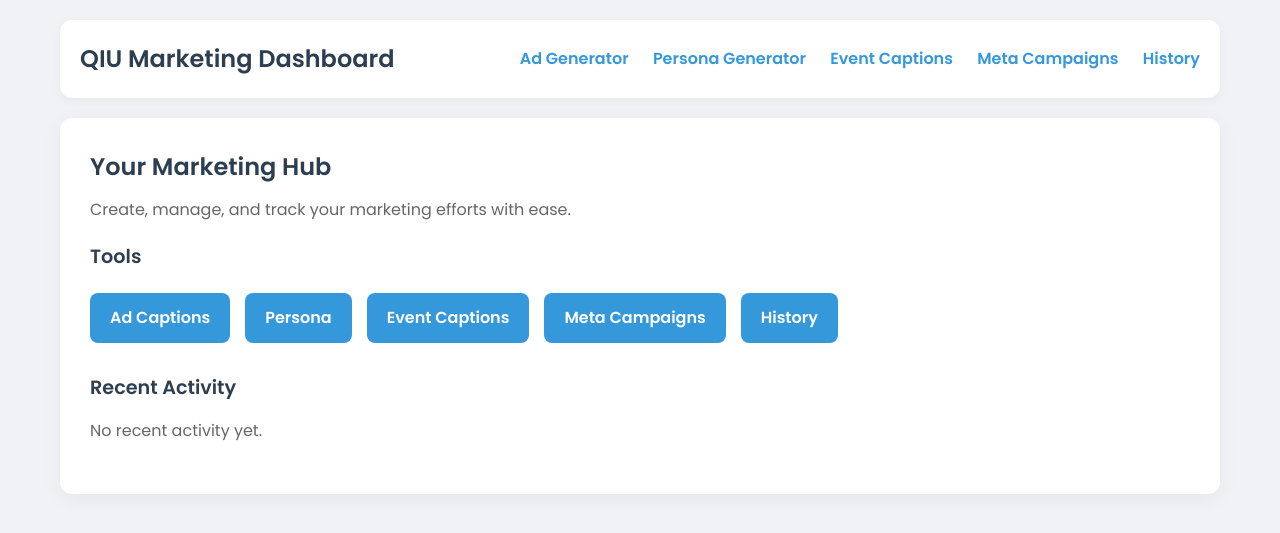
After one commit to izzoe3/adcaptiontool, a Flask app: template templates/dashboard.html in a window 1280 px wide. The commit adds this page. Shown: the top 533 px of the page. Run offline with Flask 3, Linux system fonts and the light colour scheme; the template is opened without the code that fills it, so the values that code supplies are empty.

Commit message:
Merge Campaign Dashboard and turn the app into digital marketing toolkit

```diff
--- a/app.py
+++ b/app.py
@@ -1,4 +1,4 @@
-from flask import Flask, render_template, request, jsonify, send_file
+from flask import Flask, render_template, request, jsonify, send_file, redirect, url_for  # Updated
 import csv
 import io
 import google.generativeai as genai
@@ -6,15 +6,27 @@ import sqlite3
 import json
 import re
 from datetime import datetime
-import os  # Add this
-from dotenv import load_dotenv  # Already added in integration
+import os
+from dotenv import load_dotenv
+from facebook_business.api import FacebookAdsApi
+from facebook_business.adobjects.campaign import Campaign
+from facebook_business.adobjects.adaccount import AdAccount
+from facebook_business.adobjects.adset import AdSet
+from facebook_business.adobjects.ad import Ad
+from facebook_business.adobjects.adcreative import AdCreative
+from facebook_business.exceptions import FacebookRequestError
+import time
+import logging
 
 app = Flask(__name__)
 
 # Load API key from .env
 load_dotenv()
-API_KEY = os.getenv("GOOGLE_API_KEY")
-genai.configure(api_key=API_KEY)
+GOOGLE_API_KEY = os.getenv("GOOGLE_API_KEY")
+META_ACCESS_TOKEN = os.getenv("META_ACCESS_TOKEN")
+genai.configure(api_key=GOOGLE_API_KEY)
+FacebookAdsApi.init(access_token=META_ACCESS_TOKEN)
+
 
 
 # Predefined intakes and programs
@@ -26,6 +38,9 @@ FOUNDATION_PROGRAMS = [
     "ACCA Foundation in Accountancy"
 ]
 PLATFORMS = ["Meta", "Google"]
+
+CACHE_FILE = "campaign_cache.json"
+CACHE_DURATION = 3600
 
 # Initialize SQLite database
 def init_db():
@@ -58,9 +73,110 @@ def save_to_history(platform, campaign_type, intake, tone, result, target_audien
               (timestamp, platform, campaign_type, intake, tone, result_json, used_json, target_audience, ad_goal))
     c.connection.commit()
 
+def format_budget(budget):
+    if budget == "N/A" or not budget:
+        return "N/A"
+    return f"RM {float(budget) / 100:.2f}"
+
+def format_caption(caption):
+    if caption == "N/A" or not caption:
+        return ["N/A"]
+    return [line.strip() for line in caption.split(". ") if line.strip()]
+
+def fetch_meta_campaigns_from_api(account_id):
+    fields = ["name", "objective", "daily_budget"]
+    campaigns = []
+    error_message = None
+    try:
+        account = AdAccount(account_id)
+        campaign_data = account.get_campaigns(
+            fields=fields,
+            params={"filtering": [{"field": "effective_status", "operator": "IN", "value": ["ACTIVE"]}]}
+        )
+        for campaign in campaign_data:
+            adsets = campaign.get_ad_sets(
+                fields=["name", "targeting"],
+                params={"filtering": [{"field": "effective_status", "operator": "IN", "value": ["ACTIVE"]}]}
+            )
+            audience_info = []
+            for adset in adsets:
+                targeting = adset.get("targeting", {})
+                ads = adset.get_ads(
+                    fields=["name", "creative"],
+                    params={"filtering": [{"field": "effective_status", "operator": "IN", "value": ["ACTIVE"]}]}
+                )
+                ad_info = []
+                for ad in ads:
+                    creative_id = ad.get("creative", {}).get("id")
+                    captions = []
+                    headlines = []
+                    if creative_id:
+                        creative = AdCreative(creative_id).api_get(fields=["body", "title"])
+                        captions = format_caption(creative.get("body", "N/A"))
+                        headlines = [creative.get("title", "N/A")]
+                    ad_info.append({
+                        "name": ad.get("name", "N/A"),
+                        "captions": captions,
+                        "headlines": headlines
+                    })
+
+                locations = []
+                geo = targeting.get("geo_locations", {})
+                for loc_type in ["countries", "regions", "cities"]:
+                    if loc_type in geo:
+                        locations.extend(geo[loc_type] if loc_type == "countries" else [loc["name"] for loc in geo[loc_type]])
+                if not locations:
+                    locations = ["N/A"]
+
+                audience_info.append({
+                    "name": adset.get("name", "N/A"),
+                    "age_min": targeting.get("age_min", "N/A"),
+                    "age_max": targeting.get("age_max", "N/A"),
+                    "locations": locations,
+                    "ads": ad_info
+                })
+
+            campaigns.append({
+                "name": campaign.get("name", "N/A"),
+                "objective": " ".join(word.capitalize() for word in campaign.get("objective", "N/A").split("_")),
+                "daily_budget": format_budget(campaign.get("daily_budget", "N/A")),
+                "audience": audience_info
+            })
+
+        with open(CACHE_FILE, "w") as f:
+            json.dump({"timestamp": time.time(), "campaigns": campaigns}, f)
+
+    except FacebookRequestError as e:
+        error_message = f"Error fetching Meta campaigns: {e}"
+        logging.error(error_message)
+
+    return campaigns, error_message
+
+def get_meta_campaigns(account_id, force_refresh=False):
+    if force_refresh or not os.path.exists(CACHE_FILE):
+        logging.info("Fetching fresh data from API")
+        return fetch_meta_campaigns_from_api(account_id)
+    with open(CACHE_FILE, "r") as f:
+        cache_data = json.load(f)
+    logging.info(f"Loaded from cache: {cache_data['campaigns']}")
+    return cache_data["campaigns"], None
+
+def get_history():
+    conn = sqlite3.connect('history.db')
+    conn.row_factory = sqlite3.Row
+    c = conn.cursor()
+    c.execute('SELECT * FROM history ORDER BY timestamp DESC LIMIT 5')
+    history = c.fetchall()
+    conn.close()
+    return history
+
 @app.route('/')
+def index():
+    return render_template('dashboard.html', get_history=get_history)
+
+@app.route('/generator')
 def home():
-    return render_template('index.html', intakes=INTAKES, foundation_programs=FOUNDATION_PROGRAMS, platforms=PLATFORMS)
+    return render_template('generator.html', intakes=INTAKES, foundation_programs=FOUNDATION_PROGRAMS, platforms=PLATFORMS)
 
 @app.route('/generate', methods=['POST'])
 def generate():
@@ -421,5 +537,25 @@ def persona():
 
     return render_template('persona.html', tones=["Professional", "Casual", "Exciting", "Inspirational", "Urgent", "Friendly"])
 
+# New campaign dashboard routes
+
+
+@app.route('/campaigns')
+def campaigns():
+    meta_account_id = "act_1837837733021085"
+    meta_campaigns, error_message = get_meta_campaigns(meta_account_id, force_refresh=False)
+    logging.info(f"Rendering campaigns: {meta_campaigns}")
+    conn = sqlite3.connect('history.db')
+    c = conn.cursor()
+    save_to_history("Meta Dashboard", "Campaign View", "N/A", "Neutral", {"campaigns": meta_campaigns})
+    conn.close()
+    return render_template('campaigns.html', meta_campaigns=meta_campaigns, error_message=error_message)
+
+@app.route('/refresh_campaigns')
+def refresh_campaigns():
+    meta_account_id = "act_1837837733021085"
+    fetch_meta_campaigns_from_api(meta_account_id)
+    return redirect(url_for('campaigns'))
+
 if __name__ == '__main__':
     app.run(debug=True)
--- a/static/styles.css
+++ b/static/styles.css
@@ -7,14 +7,14 @@
 
 body {
     font-family: 'Poppins', sans-serif;
-    background-color: #f0f2f5;
+    background-color: #f0f2f5; /* Lighter background from original */
     color: #333;
     line-height: 1.6;
 }
 
 /* App Container */
 .app-container {
-    max-width: 800px;
+    max-width: 1200px; /* Increased from 800px to accommodate table, but not too wide */
     margin: 0 auto;
     padding: 20px;
 }
@@ -26,30 +26,31 @@ body {
     align-items: center;
     padding: 20px;
     background-color: #fff;
-    border-radius: 12px;
-    box-shadow: 0 2px 10px rgba(0, 0, 0, 0.05);
+    border-radius: 12px; /* Rounded corners from original */
+    box-shadow: 0 2px 10px rgba(0, 0, 0, 0.05); /* Softer shadow */
     margin-bottom: 20px;
 }
 
 .app-header h1 {
-    font-size: 1.5rem;
+    font-size: 1.5rem; /* Consistent with original */
     font-weight: 600;
-    color: #2c3e50;
+    color: #2c3e50; /* Darker blue-gray */
 }
 
 .app-header nav a {
     margin-left: 20px;
     text-decoration: none;
-    color: #3498db;
+    color: #3498db; /* Blue from original */
     font-weight: 600;
     transition: color 0.3s;
 }
 
 .app-header nav a:hover {
-    color: #2980b9;
+    color: #2980b9; /* Darker blue on hover */
 }
 
-/* Card */
+/* Main Content (replaces .card for consistency) */
+.dashboard-main,
 .card {
     background-color: #fff;
     border-radius: 12px;
@@ -57,13 +58,30 @@ body {
     padding: 30px;
 }
 
+.dashboard-main h2,
+.card h2 {
+    font-size: 1.5rem; /* Slightly larger for headers */
+    font-weight: 600;
+    color: #2c3e50;
+    margin-bottom: 10px;
+}
+
+.dashboard-main p,
+.card p {
+    font-size: 1rem;
+    color: #666;
+    margin-bottom: 20px;
+}
+
 /* Form Grid */
-.form-grid {
+.form-grid,
+.generator-form {
     display: grid;
     gap: 20px;
 }
 
-.form-group label {
+.form-group label,
+.generator-form label {
     display: block;
     font-size: 0.9rem;
     font-weight: 600;
@@ -99,6 +123,7 @@ body {
     font-size: 1rem;
     font-weight: 600;
     cursor: pointer;
+    text-decoration: none; /* For <a> buttons */
     transition: background-color 0.3s, transform 0.2s;
 }
 
@@ -132,12 +157,22 @@ body {
     transform: translateY(-2px);
 }
 
+/* Button Group */
+.button-group {
+    display: flex;
+    gap: 15px; /* Slightly larger gap for dashboard buttons */
+    flex-wrap: wrap;
+    margin-top: 20px;
+}
+
 /* Results Section */
-.results {
+.results,
+.ad-suggestions {
     margin-top: 30px;
 }
 
-.results h2 {
+.results h2,
+.ad-suggestions h2 {
     font-size: 1.2rem;
     font-weight: 600;
     color: #2c3e50;
@@ -177,6 +212,96 @@ body {
     border-bottom: none;
 }
 
+.ad-suggestions p {
+    margin-bottom: 5px;
+    font-size: 0.9rem;
+}
+
+.ad-suggestions strong {
+    color: #3498db;
+}
+
+/* Tables (Unified for history, campaigns, etc.) */
+.dashboard-table,
+.history-table,
+.result-table {
+    width: 100%;
+    border-collapse: collapse;
+    margin-top: 20px;
+}
+
+.dashboard-table th,
+.dashboard-table td,
+.history-table th,
+.history-table td,
+.result-table th,
+.result-table td {
+    padding: 12px 15px;
+    text-align: left;
+    border-bottom: 1px solid #e0e4e8;
+}
+
+.dashboard-table th,
+.history-table th,
+.result-table th {
+    background-color: #f9fafb;
+    font-weight: 600;
+    color: #2c3e50;
+}
+
+.dashboard-table tr:hover,
+.history-table tr:hover,
+.result-table tr:hover {
+    background-color: #f9fafb;
+}
+
+.history-row td {
+    vertical-align: top;
+    padding: 10px;
+}
+
+.history-row td div {
+    margin-bottom: 5px;
+    display: flex;
+    align-items: center;
+    gap: 5px;
+}
+
+/* Tools Section */
+.tools-section {
+    margin: 20px 0;
+}
+
+.tools-section h3 {
+    font-size: 1.2rem;
+    margin-bottom: 15px;
+    color: #2c3e50;
+}
+
+/* Recent Activity */
+.recent-activity {
+    margin-top: 30px;
+}
+
+.recent-activity h3 {
+    font-size: 1.2rem;
+    margin-bottom: 15px;
+    color: #2c3e50;
+}
+
+/* Action Bar */
+.action-bar {
+    margin-bottom: 20px;
+}
+
+/* Error Message */
+.error-message {
+    color: #e74c3c;
+    margin-bottom: 20px;
+    font-size: 0.9rem;
+}
+
+/* History-Specific Styles */
 .history-section {
     margin-bottom: 20px;
 }
@@ -243,53 +350,8 @@ body {
     text-decoration: line-through;
     color: #7f8c8d;
 }
-.button-group {
-    display: flex;
-    gap: 10px;
-    margin-top: 20px;
-}
 
-/* Responsive Design */
-@media (max-width: 600px) {
-    .app-container {
-        padding: 10px;
-    }
-
-    .card {
-        padding: 20px;
-    }
-
-    .form-grid {
-        gap: 15px;
-    }
-
-    .btn {
-        padding: 10px 15px;
-    }
-
-    .button-group {
-        flex-direction: column;
-    }
-}
-
-.result-table {
-    width: 100%;
-    border-collapse: collapse;
-    margin-bottom: 20px;
-}
-
-.result-table th, .result-table td {
-    padding: 10px;
-    text-align: left;
-    border-bottom: 1px solid #e0e4e8;
-}
-
-.result-table th {
-    background-color: #f9fafb;
-    font-weight: 600;
-    color: #2c3e50;
-}
-
+/* Filter and Date Groups */
 .filter-group {
     margin-bottom: 20px;
     display: flex;
--- /dev/null
+++ b/templates/dashboard.html
@@ -0,0 +1,68 @@
+<!DOCTYPE html>
+<html lang="en">
+<head>
+    <meta charset="UTF-8">
+    <title>QIU Marketing Dashboard</title>
+    <link rel="stylesheet" href="{{ url_for('static', filename='styles.css') }}">
+    <link href="https://fonts.googleapis.com/css2?family=Poppins:wght@400;600&display=swap" rel="stylesheet">
+</head>
+<body>
+    <div class="app-container">
+        <header class="app-header">
+            <h1>QIU Marketing Dashboard</h1>
+            <nav>
+                <a href="/generator">Ad Generator</a>
+                <a href="/persona">Persona Generator</a>
+                <a href="/event_caption">Event Captions</a>
+                <a href="/campaigns">Meta Campaigns</a>
+                <a href="/history">History</a>
+            </nav>
+        </header>
+
+        <main class="dashboard-main">
+            <h2>Your Marketing Hub</h2>
+            <p>Create, manage, and track your marketing efforts with ease.</p>
+
+            <section class="tools-section">
+                <h3>Tools</h3>
+                <div class="button-group">
+                    <a href="/generator" class="btn btn-primary">Ad Captions</a>
+                    <a href="/persona" class="btn btn-primary">Persona</a>
+                    <a href="/event_caption" class="btn btn-primary">Event Captions</a>
+                    <a href="/campaigns" class="btn btn-primary">Meta Campaigns</a>
+                    <a href="/history" class="btn btn-primary">History</a>
+                </div>
+            </section>
+
+            <section class="recent-activity">
+                <h3>Recent Activity</h3>
+                {% with history = get_history() %}
+                    {% if history %}
+                        <table class="dashboard-table">
+                            <thead>
+                                <tr>
+                                    <th>Date</th>
+                                    <th>Tool</th>
+                                    <th>Action</th>
+                                </tr>
+                            </thead>
+                            <tbody>
+                                {% for item in history|sort(attribute='timestamp', reverse=True)|slice(5) %}
+                                    <tr>
+                                        <td>{{ item.timestamp }}</td>
+                                        <td>{{ item.platform }}</td>
+                                        <td>{{ item.ad_goal or item.campaign_type }}</td>
+                                    </tr>
+                                {% endfor %}
+                            </tbody>
+                        </table>
+                    {% else %}
+                        <p>No recent activity yet.</p>
+                    {% endif %}
+                {% endwith %}
+            </section>
+        </main>
+    </div>
+    <script src="{{ url_for('static', filename='script.js') }}"></script>
+</body>
+</html>
--- a/templates/index.html
+++ b/templates/generator.html
@@ -11,9 +11,11 @@
         <header class="app-header">
             <h1>QIU Ad Caption Generator</h1>
             <nav>
+                <a href="/">Dashboard</a>
+                <a href="/persona">Persona Generator</a>
                 <a href="/event_caption">Event Captions</a>
+                <a href="/campaigns">Meta Campaigns</a>
                 <a href="/history">History</a>
-                <a href="/persona">Persona Generator</a> <!-- Add this -->
             </nav>
         </header>
 
--- a/templates/history.html
+++ b/templates/history.html
@@ -11,9 +11,11 @@
         <header class="app-header">
             <h1>QIU Generated History</h1>
             <nav>
-                <a href="/">Main Generator</a>
+                <a href="/">Dashboard</a>
+                <a href="/generator">Ad Generator</a>
+                <a href="/persona">Persona Generator</a>
                 <a href="/event_caption">Event Captions</a>
-                <a href="/persona">Persona Generator</a> <!-- Add this -->
+                <a href="/campaigns">Meta Campaigns</a>
             </nav>
         </header>
 
--- a/templates/persona.html
+++ b/templates/persona.html
@@ -11,8 +11,10 @@
         <header class="app-header">
             <h1>QIU Persona Generator</h1>
             <nav>
-                <a href="/">Main Generator</a>
+                <a href="/">Dashboard</a>
+                <a href="/generator">Ad Generator</a>
                 <a href="/event_caption">Event Captions</a>
+                <a href="/campaigns">Meta Campaigns</a>
                 <a href="/history">History</a>
             </nav>
         </header>
```
Also changed, not shown: other parts of static/styles.css (+20 -67 lines), campaign_cache.json (added, +1 -0 lines), templates/campaigns.html (added, +93 -0 lines), templates/event_caption.html (+7 -8 lines), history.db. Lines whose indentation alone changed are shown as unchanged.
